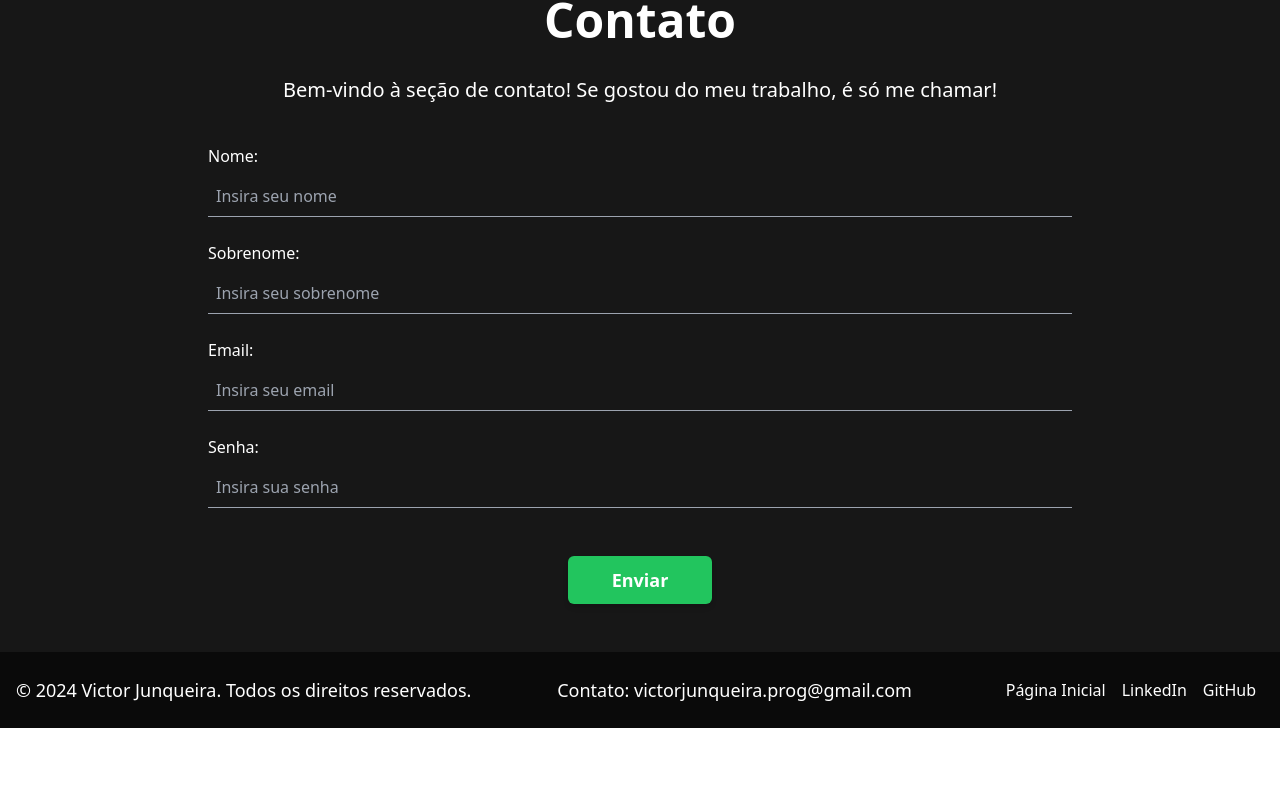
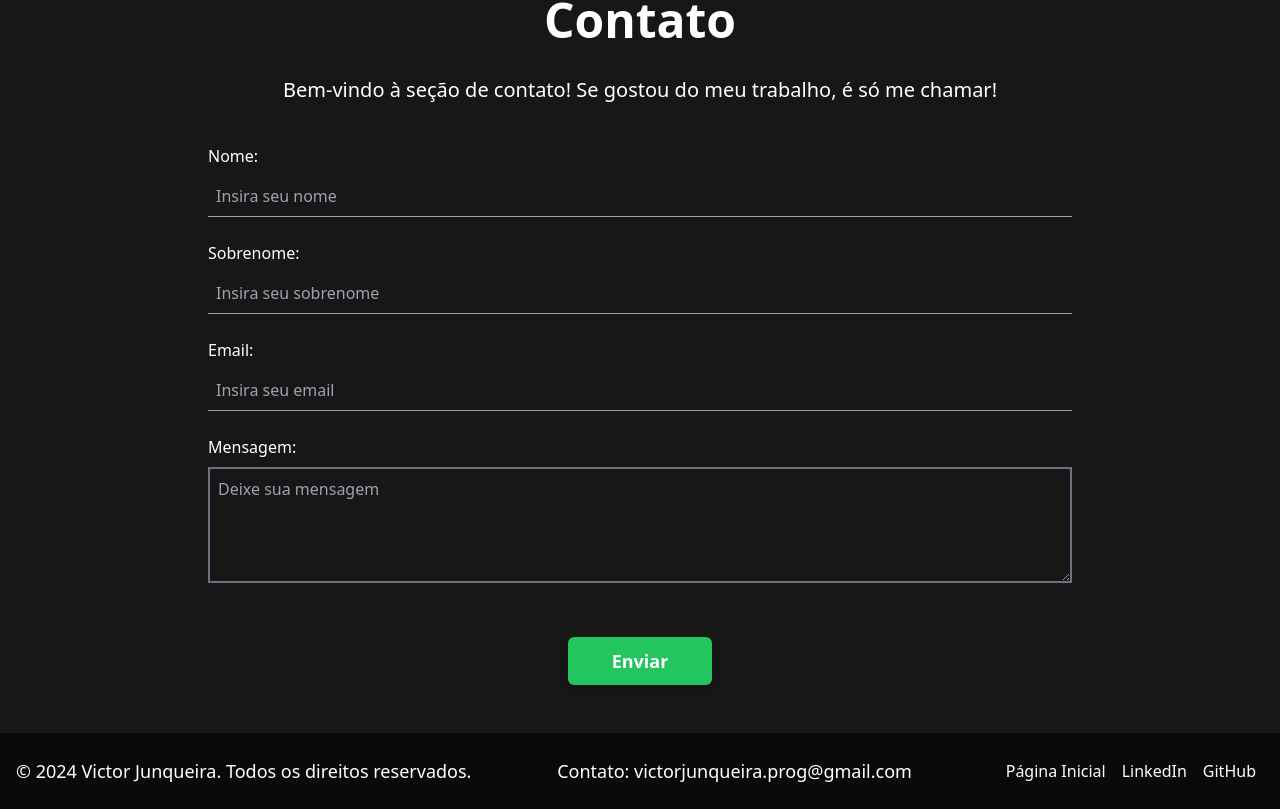
Before and after one commit to VictorJunqueira1/portfolio-pessoal, a Next.js app: page / in a window 1280 px wide. Shown: the part 3483-4292 px from the top of the page. Before the commit the page ends 4211 px from the top, so only its background shows below. Built offline with nearby package versions, Linux system fonts and the light colour scheme.

Commit message:
fix: troca do campo label senha para textarea.

```diff
--- a/components/Areas/ContactArea/ContactArea.tsx
+++ b/components/Areas/ContactArea/ContactArea.tsx
@@ -46,8 +46,8 @@ const ContactArea: React.FC<ContactAreaProps> = ({
                             <input type="email" placeholder="Insira seu email" value={email} onChange={e => setEmail(e.target.value)} className="w-full p-2 mt-2 bg-transparent border-b border-gray-400 hover:border-green-500 text-white focus:border-green-500 focus:outline-none transition-colors" />
                         </label>
                         <label className="w-full mb-6">
-              Senha:
-              <input type="password" placeholder="Insira sua senha" value={password} onChange={e => setPassword(e.target.value)} className="w-full p-2 mt-2 bg-transparent border-b border-gray-400 hover:border-green-500 text-white focus:border-green-500 focus:outline-none transition-colors" />
+                            Mensagem:
+                            <textarea placeholder="Deixe sua mensagem" value={password} onChange={e => setPassword(e.target.value)} className="w-full p-2 mt-2 bg-transparent border-2 border-gray-500 hover:border-green-500 text-white focus:border-green-500 focus:outline-none transition-colors" rows="4"></textarea>
                         </label>
                         <button type="submit" className="mt-6 w-36 h-12 bg-green-500 hover:bg-green-600 transition-colors text-lg font-semibold rounded-md shadow-md">Enviar</button>
                     </form>
```
Lines whose indentation alone changed are shown as unchanged.
